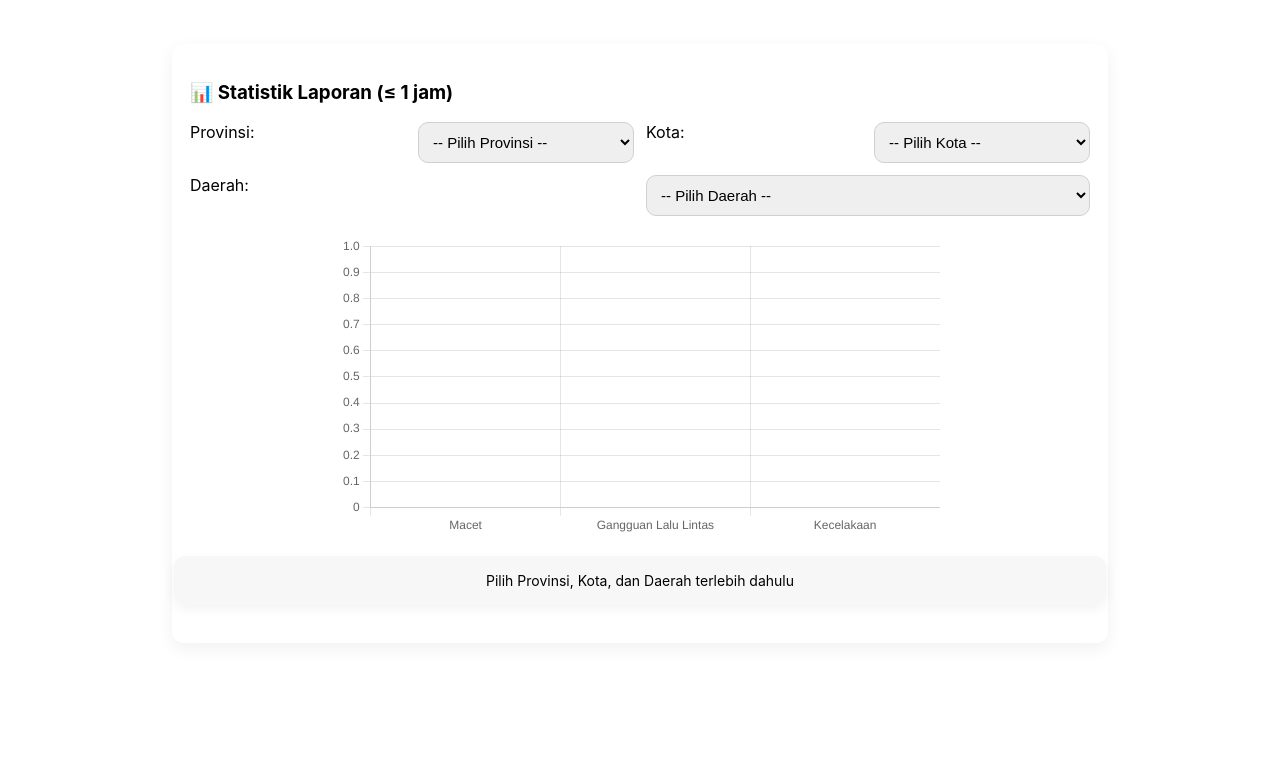
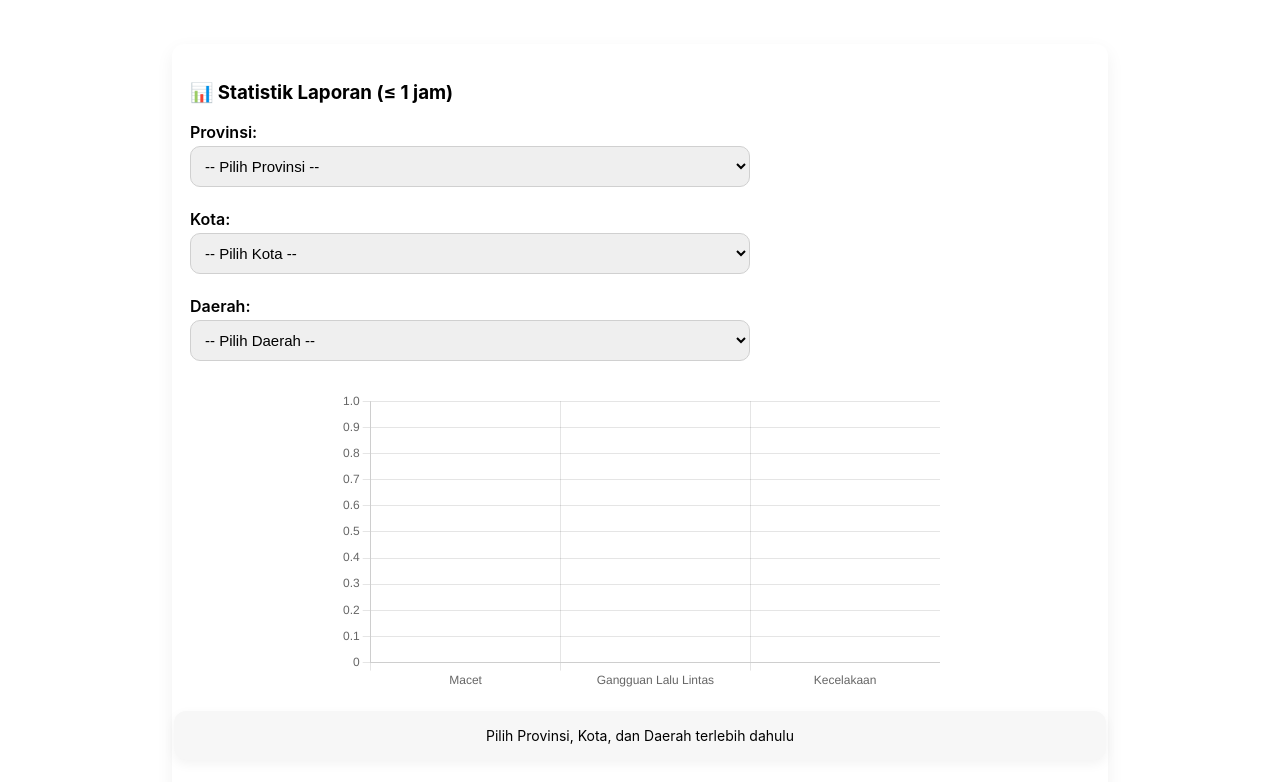
Before and after one commit to Itsderr/LAPORAN-LALU-LINTAS-REALTIME, a plain HTML site: page index.html in a window 1280 px wide. Shown: the part 110-892 px from the top of the page. Before the commit the page ends 819 px from the top, so only its background shows below. Drawn offline with nearby package versions, Linux system fonts and the light colour scheme.

Commit message:
Update index.html

```diff
--- a/index.html
+++ b/index.html
@@ -53,25 +53,20 @@ th{ background:#f7faf7; color:#222; }
 @media(max-width:640px){ .card{ width:94%; padding:18px; } select,input,textarea{ width:100%; } .sidebar{ width:220px; } }
 #logoSmall{ display:block; margin:20px auto; max-width:300px; height:auto; }
 
-/* CSS BARU UNTUK MERAPIKAN DROPDOWN DI BAGIAN STATISTIK */
-.filter-group{
-  display: flex;
-  flex-wrap: wrap;
-  justify-content: center;
-  gap: 12px;
-  margin-bottom: 20px;
+/* Menghapus CSS Flexbox sebelumnya dan menyesuaikan tata letak */
+.filter-item {
+  margin-bottom: 12px; /* Memberikan jarak antar baris */
+  text-align: left;
 }
-.filter-group label,
-.filter-group select{
-  flex: 1 1 200px;
-  text-align: left;
-  margin: 0;
+.filter-item label {
+  display: block; /* Agar label berada di baris terpisah dari select */
+  margin-bottom: 4px;
+  font-weight: 600;
 }
-.filter-group select{
-  max-width: none;
-  width: auto;
+.filter-item select {
+  width: 100%;
 }
-/* AKHIR DARI CSS BARU */
+/* Akhir CSS yang disesuaikan */
 
 #chartContainer{
   display: flex;
@@ -118,7 +113,7 @@ th{ background:#f7faf7; color:#222; }
 <section id="statistikSection" class="stats-card">
   <h3>📊 Statistik Laporan (≤ 1 jam)</h3>
   <div style="margin-bottom:12px;">
-   <div class="filter-group">
+   <div class="filter-item">
     <label for="filterProv">Provinsi:</label>
     <select id="filterProv">
       <option value="">-- Pilih Provinsi --</option>
@@ -126,16 +121,21 @@ th{ background:#f7faf7; color:#222; }
       <option value="Jawa Barat">Jawa Barat</option>
       <option value="DKI Jakarta">DKI Jakarta</option>
     </select>
+  </div>
 
+  <div class="filter-item">
     <label for="filterKota">Kota:</label>
     <select id="filterKota">
       <option value="">-- Pilih Kota --</option>
     </select>
+  </div>
 
+  <div class="filter-item">
     <label for="filterDaerah">Daerah:</label>
     <select id="filterDaerah">
       <option value="">-- Pilih Daerah --</option>
     </select>
+  </div>
 </div>
 
 <div id="chartContainer">
```
Lines whose indentation alone changed are shown as unchanged.
